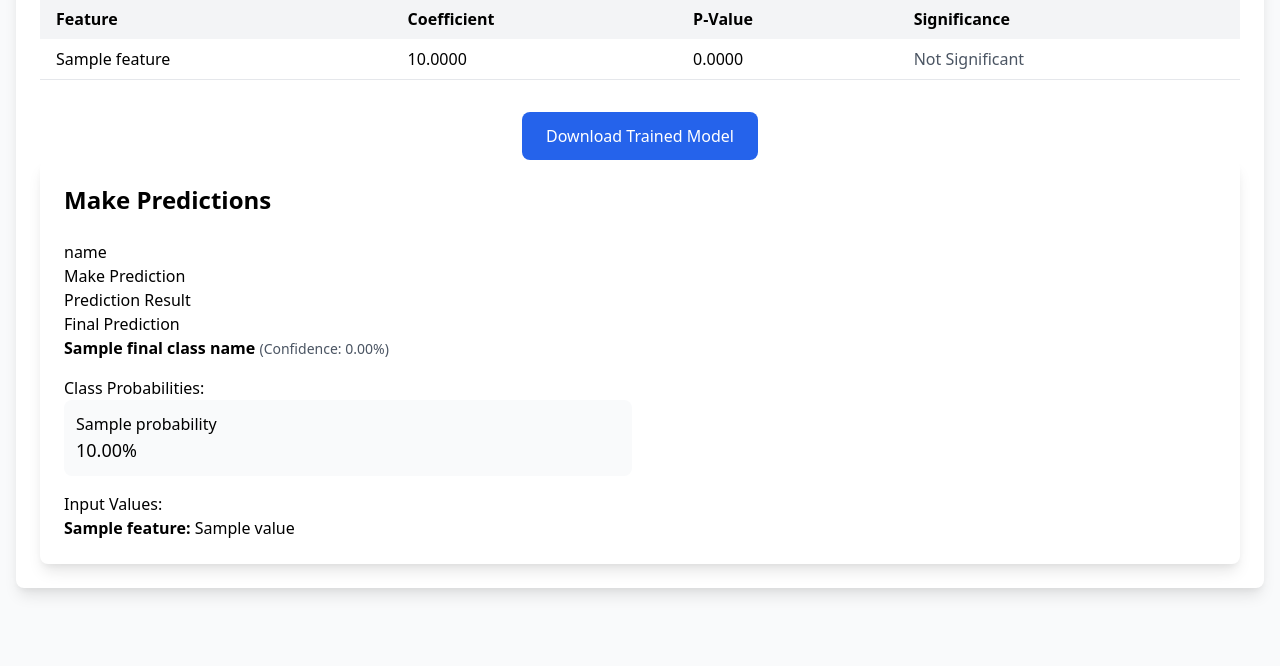
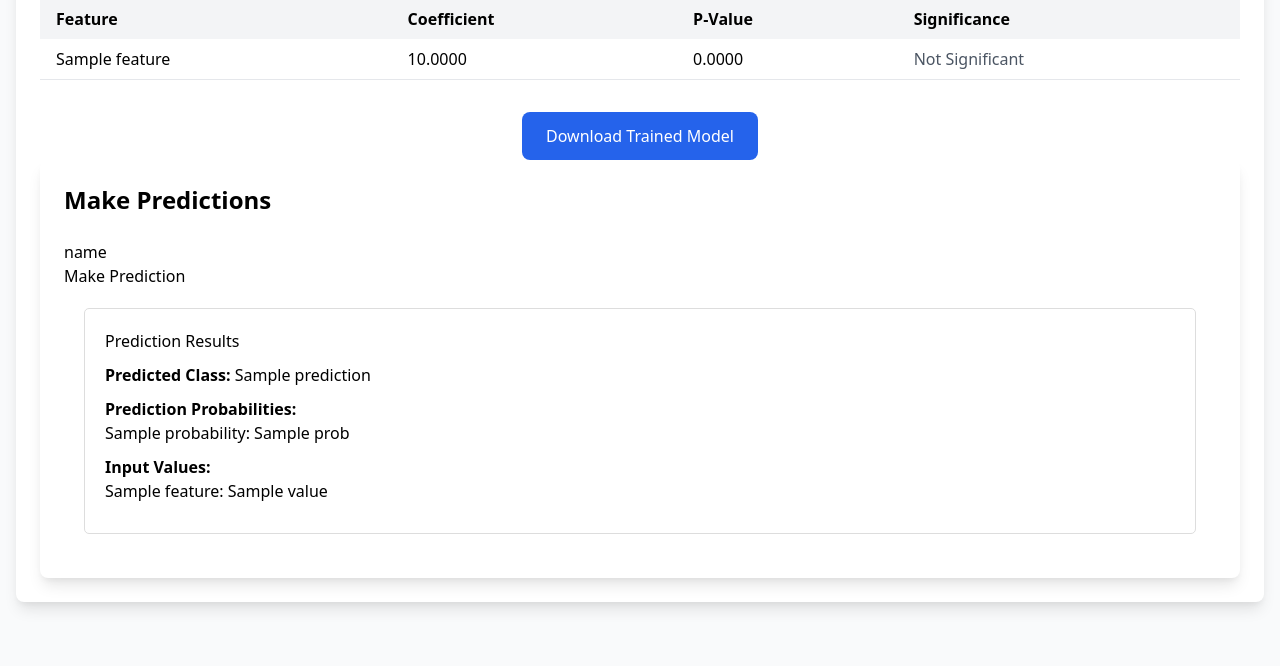
Before and after one commit to Amalanilkumar282/EasyML-main, a Flask app: template Latest/templates/logistic.html in a window 1280 px wide. Shown: the part 477-1143 px from the top of the page. Before the commit the page ends 1072 px from the top, so only its background shows below. Run offline with Flask 3, Linux system fonts and the light colour scheme; the template is opened without the code that fills it: most values are stand-ins (such as "Sample title", 1, 10 or a date in 2020).

Commit message:
Logistic regression class prediction fixed

```diff
--- a/Latest/appv2.py
+++ b/Latest/appv2.py
@@ -1,4 +1,5 @@
 # app.py
+import traceback
 from flask import Flask, render_template, request, jsonify, redirect, url_for
 import mysql.connector
 import numpy as np
@@ -391,6 +392,10 @@ def predict_logistic():
             saved_data = pickle.load(f)
 
         model = saved_data['model']
+        original_target_values = saved_data['original_target_values']
+
+        # Create mapping from numeric to original labels
+        class_mapping = {i: str(val) for i, val in enumerate(original_target_values)}
 
         # Collect input values
         values_dict = {}
@@ -403,21 +408,17 @@ def predict_logistic():
         # Make prediction
         prediction, prediction_proba = predict_new_values_logistic(model, features, values_dict)
 
-        # Get class labels from the model
-        class_labels = model.classes_
+        # Get final prediction class (0 or 1) based on probability
+        final_class = 1 if prediction_proba[1] > 0.5 else 0
 
-        # Create probabilities dictionary with class names
+        # Map the numeric prediction to actual class name from original values
+        actual_class_name = class_mapping[final_class]
+
+        # Create probabilities dictionary with actual class names
         probabilities = {
-            str(class_label): prob * 100
-            for class_label, prob in zip(class_labels, prediction_proba)
+            class_mapping[i]: f"{prob * 100:.2f}%"
+            for i, prob in enumerate(prediction_proba)
         }
-
-        # Determine final prediction based on probability threshold
-        prob_class_1 = prediction_proba[1]  # Probability for class 1
-        final_prediction = class_labels[1] if prob_class_1 > 0.5 else class_labels[0]
-
-        # Get the highest probability
-        max_probability = max(prediction_proba) * 100
 
         # Re-render the results page with the prediction
         return render_template(
@@ -426,15 +427,17 @@ def predict_logistic():
             metrics=saved_data['metrics'],
             coefficients=saved_data['coefficients'],
             plots=saved_data.get('plots', []),
-            prediction=prediction,
-            final_class_name=str(final_prediction),  # Convert to string in case it's not
-            probability=max_probability,
+            prediction=actual_class_name,  # Now using the actual class name from training data
+            final_class_name=actual_class_name,
+            probability=max(prediction_proba) * 100,
             probabilities=probabilities,
-            input_values=values_dict
+            input_values=values_dict,
+            class_mapping=class_mapping
         )
 
     except Exception as e:
         print(f"Debug - Error details: {str(e)}")
+        traceback.print_exc()
         return render_template('error.html',
                              error_message=f"Error during prediction: {str(e)}")
 
--- a/Latest/templates/logistic.html
+++ b/Latest/templates/logistic.html
@@ -108,34 +108,41 @@
                 </button>
             </form>
 
-            {% if prediction is defined %}
-<div class="prediction-result animate-fade-in">
-    <h3>Prediction Result</h3>
-    <div class="metric-item">
-        <div class="metric-label">Final Prediction</div>
-        <div class="metric-value">
-            <strong>{{ final_class_name }}</strong>
-            <span class="text-sm text-gray-600">(Confidence: {{ "%.2f"|format(probability) }}%)</span>
-        </div>
+            {% if prediction %}
+<div class="prediction-results">
+    <h3>Prediction Results</h3>
+    <div class="result-item">
+        <strong>Predicted Class:</strong> {{ prediction }}
     </div>
+    <div class="result-item">
+        <strong>Prediction Probabilities:</strong>
+        <ul>
+            {% for class_label, prob in probabilities.items() %}
+            <li>{{ class_label }}: {{ prob }}</li>
+            {% endfor %}
+        </ul>
+    </div>
+    <div class="result-item">
+        <strong>Input Values:</strong>
+        <ul>
+            {% for feature, value in input_values.items() %}
+            <li>{{ feature }}: {{ value }}</li>
+            {% endfor %}
+        </ul>
+    </div>
+</div>
 
-    <h4 class="mt-4">Class Probabilities:</h4>
-    <div class="grid grid-cols-1 md:grid-cols-2 gap-4">
-        {% for class_name, prob in probabilities.items() %}
-        <div class="p-3 bg-gray-50 rounded-lg">
-            <div class="font-medium">{{ class_name }}</div>
-            <div class="text-lg">{{ "%.2f"|format(prob) }}%</div>
-        </div>
-        {% endfor %}
-    </div>
-
-    <h4 class="mt-4">Input Values:</h4>
-    <ul class="list-unstyled">
-        {% for feature, value in input_values.items() %}
-        <li><strong>{{ feature }}:</strong> {{ value }}</li>
-        {% endfor %}
-    </ul>
-</div>
+<style>
+.prediction-results {
+    margin: 20px;
+    padding: 20px;
+    border: 1px solid #ddd;
+    border-radius: 5px;
+}
+.result-item {
+    margin: 10px 0;
+}
+</style>
 {% endif %}
         </div>
     </div>
```
Also changed, not shown: Latest/models/classification.py (+11 -5 lines), 14 other files.
